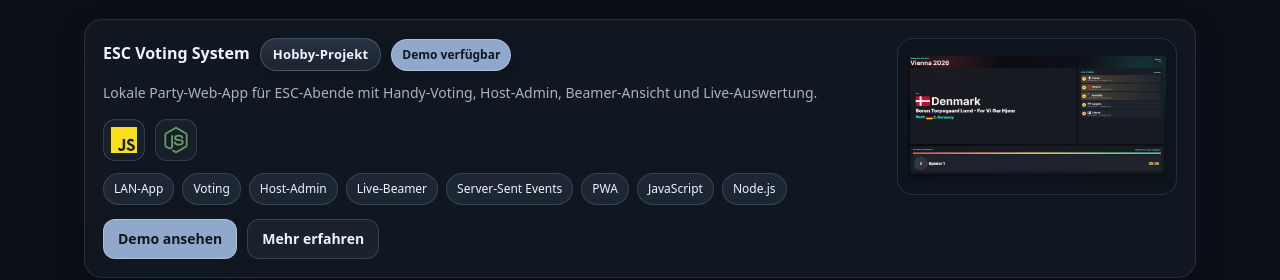
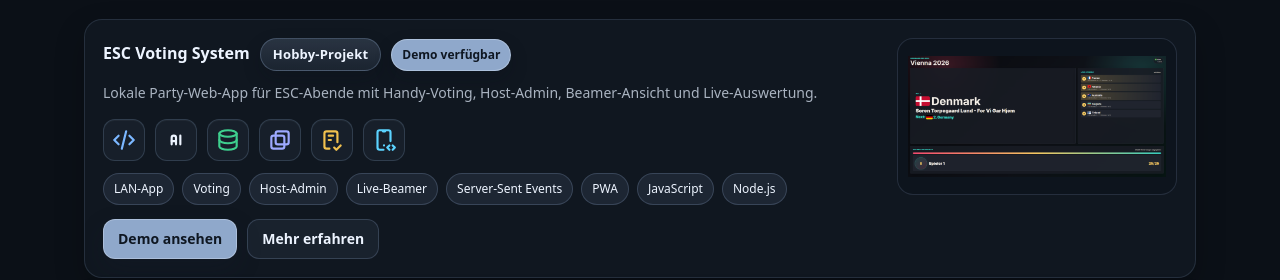
Before and after one commit to Luckyhanni/Portfolio, a Next.js app: page / in a window 1280 px wide. Shown: the part 2046-2326 px from the top of the page. Built offline with nearby package versions, Linux system fonts and the light colour scheme.

Commit message:
esc skills

```diff
--- a/src/app/page.tsx
+++ b/src/app/page.tsx
@@ -24,7 +24,19 @@ import {
   SiUnity,
   SiUnrealengine,
 } from "react-icons/si";
-import { TbApi, TbAutomation, TbBrain, TbBrandCSharp, TbBrandVscode } from "react-icons/tb";
+import {
+  TbAi,
+  TbApi,
+  TbAutomation,
+  TbBrain,
+  TbBrandCSharp,
+  TbBrandVscode,
+  TbChecklist,
+  TbCode,
+  TbDatabase,
+  TbDeviceMobileCode,
+  TbLayersIntersect,
+} from "react-icons/tb";
 import {
   BACHELOR_PROJECT,
   GAME_PROJECTS,
@@ -884,6 +896,36 @@ const projectTechIconMap: Record<
     color: "#9ea9ff",
     label: "Automated Data Processing",
   },
+  "full-stack-development": {
+    icon: TbCode,
+    color: "#7bb7ff",
+    label: "Full-Stack Development",
+  },
+  "ai-assisted-coding": {
+    icon: TbAi,
+    color: "#edf4ff",
+    label: "AI-assisted Coding",
+  },
+  "data-modeling": {
+    icon: TbDatabase,
+    color: "#3ecf8e",
+    label: "Data Modeling",
+  },
+  "state-management": {
+    icon: TbLayersIntersect,
+    color: "#9ea9ff",
+    label: "State Management",
+  },
+  "planning-logic": {
+    icon: TbChecklist,
+    color: "#f2c14e",
+    label: "Planning Logic",
+  },
+  "responsive-ui-engineering": {
+    icon: TbDeviceMobileCode,
+    color: "#5bd3ff",
+    label: "Responsive UI Engineering",
+  },
 };
 
 const styles: Record<string, React.CSSProperties> = {
--- a/src/app/projects/[slug]/page.tsx
+++ b/src/app/projects/[slug]/page.tsx
@@ -23,7 +23,19 @@ import {
   SiUnity,
   SiUnrealengine,
 } from "react-icons/si";
-import { TbApi, TbAutomation, TbBrain, TbBrandCSharp, TbBrandVscode } from "react-icons/tb";
+import {
+  TbAi,
+  TbApi,
+  TbAutomation,
+  TbBrain,
+  TbBrandCSharp,
+  TbBrandVscode,
+  TbChecklist,
+  TbCode,
+  TbDatabase,
+  TbDeviceMobileCode,
+  TbLayersIntersect,
+} from "react-icons/tb";
 import {
   getProject,
   PROJECTS,
@@ -427,6 +439,12 @@ const techIconMap: Record<string, { icon: IconType; color: string; label: string
   "supabase-postgresql": { icon: SiSupabase, color: "#3ecf8e", label: "Supabase / PostgreSQL Integration" },
   "algorithmic-meal-planning": { icon: TbBrain, color: "#f2c14e", label: "Algorithmic Recommendation Logic" },
   "data-automation": { icon: TbAutomation, color: "#9ea9ff", label: "Automated Data Processing" },
+  "full-stack-development": { icon: TbCode, color: "#7bb7ff", label: "Full-Stack Development" },
+  "ai-assisted-coding": { icon: TbAi, color: "#edf4ff", label: "AI-assisted Coding" },
+  "data-modeling": { icon: TbDatabase, color: "#3ecf8e", label: "Data Modeling" },
+  "state-management": { icon: TbLayersIntersect, color: "#9ea9ff", label: "State Management" },
+  "planning-logic": { icon: TbChecklist, color: "#f2c14e", label: "Planning Logic" },
+  "responsive-ui-engineering": { icon: TbDeviceMobileCode, color: "#5bd3ff", label: "Responsive UI Engineering" },
 };
 
 const styles: Record<string, React.CSSProperties> = {
--- a/src/data/projects.ts
+++ b/src/data/projects.ts
@@ -719,7 +719,14 @@ const baseProjects: Project[] = [
       "Die App ist für den Einsatz im lokalen WLAN gedacht: ein Server am Laptop, mehrere Handys als Voting-Geräte und ein großer Screen für Lobby, TV-Modus, Ranking, Matrix, Stimmzettel und Party-Statistiken.",
     ],
     tags: ["LAN-App", "Voting", "Host-Admin", "Live-Beamer", "Server-Sent Events", "PWA", "JavaScript", "Node.js"],
-    techIcons: ["javascript", "nodejs"],
+    techIcons: [
+      "full-stack-development",
+      "ai-assisted-coding",
+      "data-modeling",
+      "state-management",
+      "planning-logic",
+      "responsive-ui-engineering",
+    ],
     highlights: [
       "Getrennte Ansichten für Voting, Admin und Beamer",
       "Live-Updates für Fortschritt, aktueller Act und Ranking",
```
